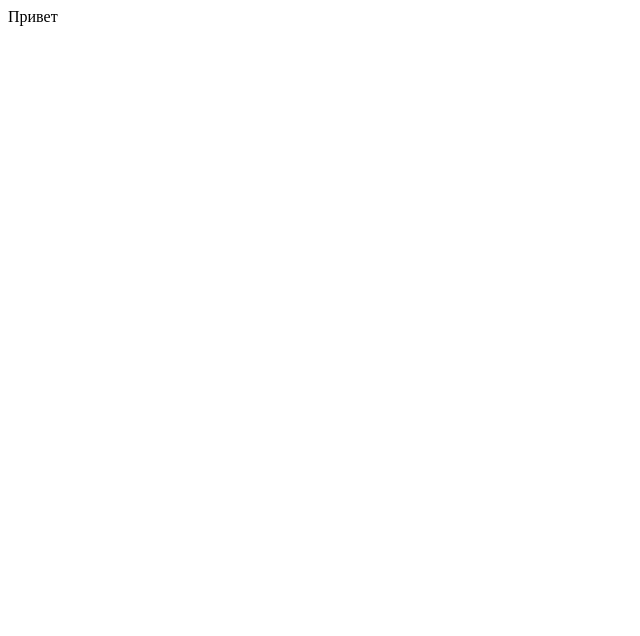
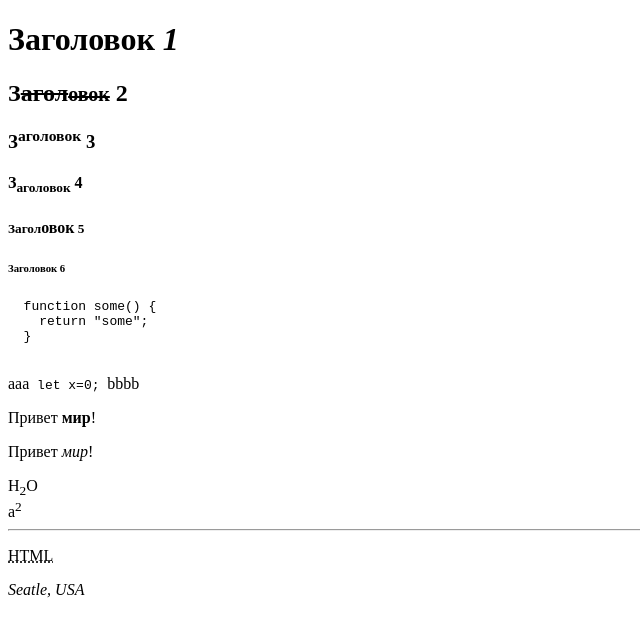
Before and after one commit to Dweler/studing, a plain HTML site: page index.html in a window 1280 px wide. Shown: the whole page, without its empty margins (0-640 px from the left). Drawn offline with Linux system fonts and the light colour scheme.

Commit message:
Lesson 5

```diff
--- a/index.html
+++ b/index.html
@@ -2,12 +2,35 @@
 <html>
 
 <head>
-  <meta charset="UTF-8">
+  <meta charset="utf-8">
+  <meta name="author" content="Dweler">
+  <meta name="description" content="Test page">
+  <meta name="keywords" content="html,test">
   <title> Первая</title>
 </head>
 
 <body>
-  Привет
+  <h1>Заголовок <i>1</i></h1>
+  <h2>З<strike>агол<small>овок</small></strike> 2</h2>
+  <h3>З<sup>аголовок</sup> 3</h3>
+  <h4>З<sub>аголовок</sub> 4</h4>
+  <h5>Загол<big>овок</big> 5</h5>
+  <h6>Заголовок 6</h6>
+  <pre>
+  function some() {
+    return "some";
+  }
+  </pre>
+  <p>aaa<code title="JS"> let x=0; </code>bbbb</p>
+  <p>Привет <b>мир</b>!</p>
+  <p>Привет <i>мир</i>!</p>
+  H<sub title="0123456789">2</sub>O<br>
+  a<sup>2</sup>
+  <hr>
+  <p><abbr title="Hyper Text Markup Language">HTML</abbr>
+  <address> Seatle, USA</address>
+  </p>
+  <!-- comment -->
 </body>
 
 </html>
```
